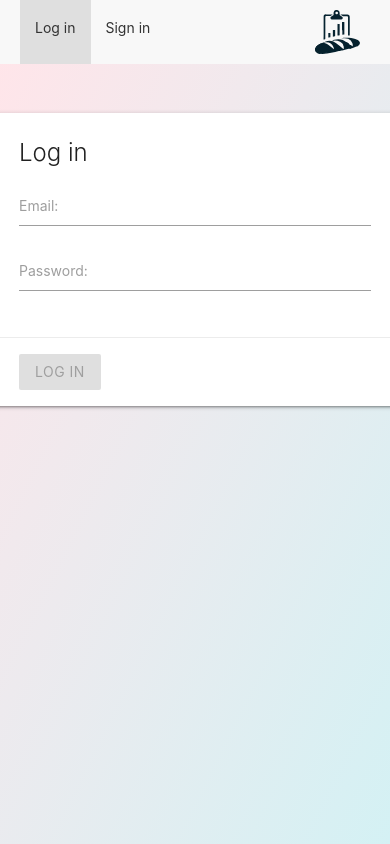
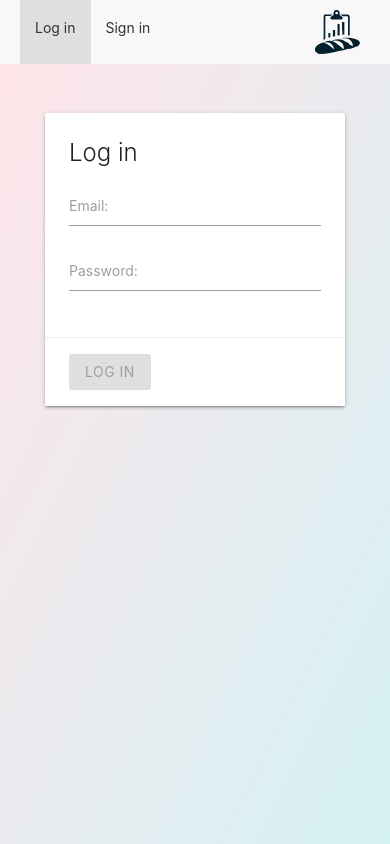
Before and after one commit to kudatan/mean-app, an Angular app in the folder client/: page /login in a window 390 px wide. Built offline with nearby package versions, Linux system fonts and the light colour scheme.

Commit message:
fix adaptive

```diff
--- a/client/src/styles.scss
+++ b/client/src/styles.scss
@@ -51,3 +51,10 @@
     }
   }
 }
+
+@media (max-width: 438px) {
+  .auth-block .card {
+    width: 100%;
+    min-width: 300px;
+  }
+}
```
